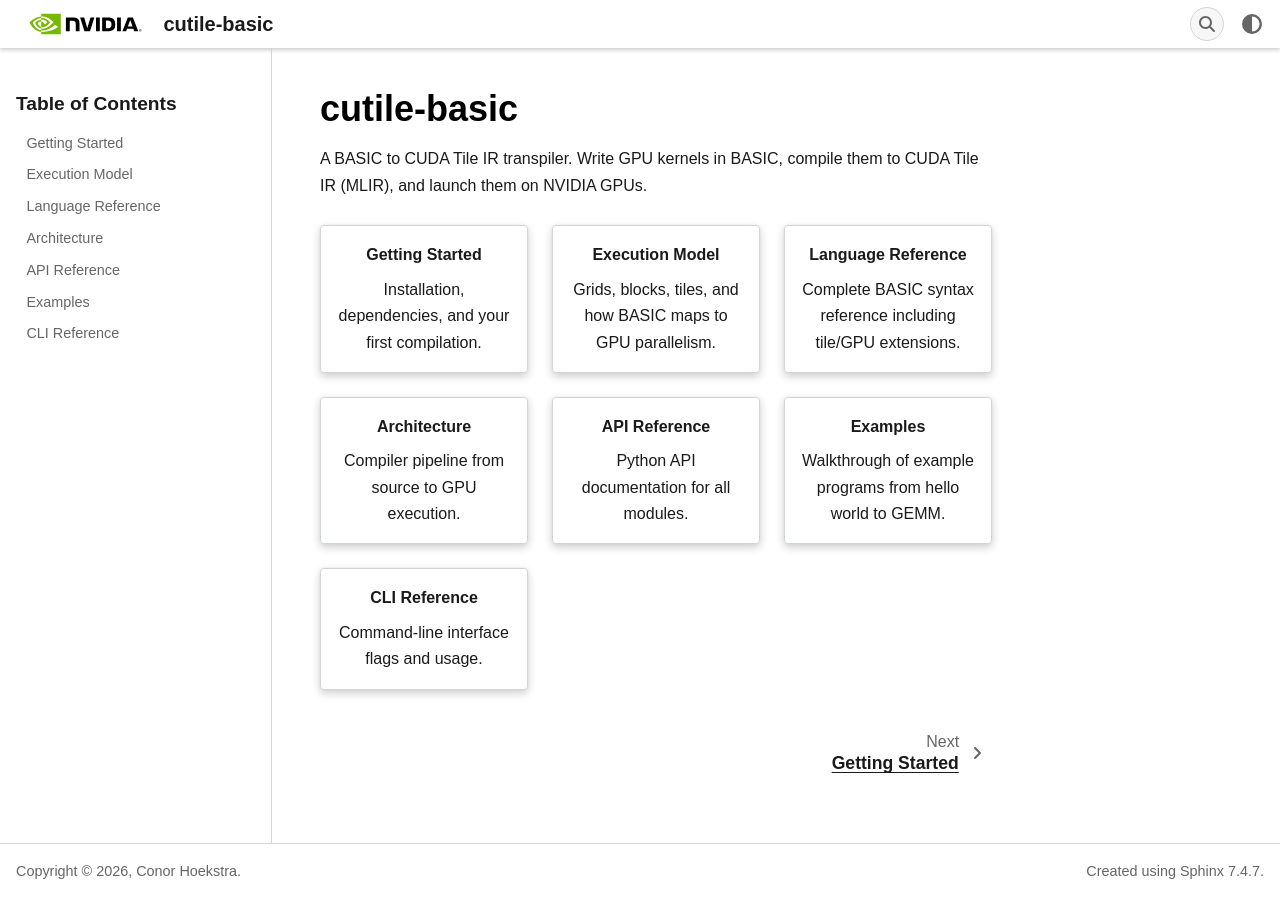
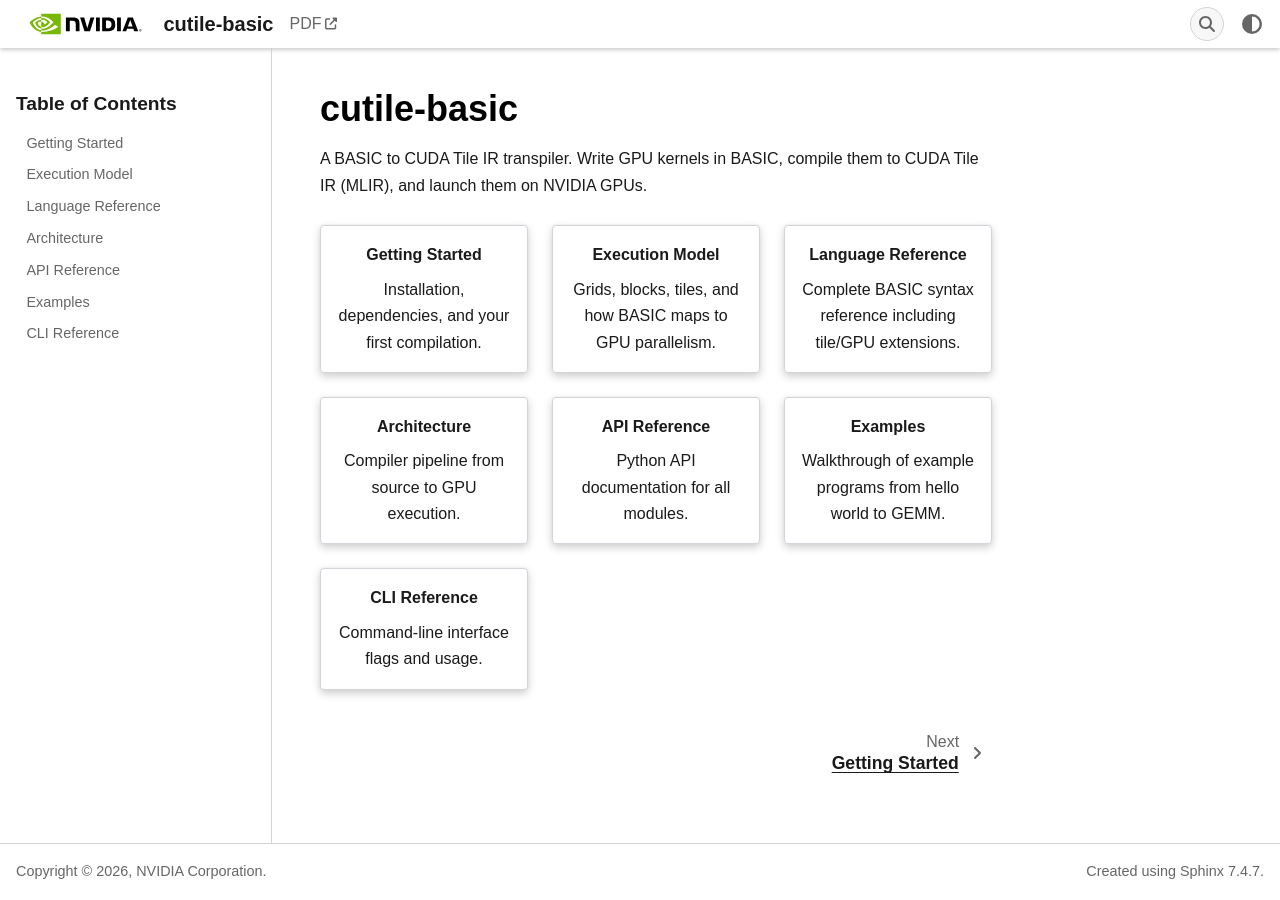
Before and after one commit to NVIDIA/cuda-tile, a Sphinx documentation site: the page built from docs/index.rst, in a window 1280 px wide. Built offline with Sphinx 7.4.7, drawn with Linux system fonts in a browser that asks for light colours; some web fonts are replaced; some of the changed lines change nothing that is shown.

Commit message:
:sparkles: add pdf guide

```diff
--- a/docs/conf.py
+++ b/docs/conf.py
@@ -8,8 +8,8 @@
 # -- Project information -----------------------------------------------------
 
 project = "cutile-basic"
-copyright = f"{datetime.now().year}, Conor Hoekstra"
-author = "Conor Hoekstra"
+copyright = f"{datetime.now().year}, NVIDIA Corporation"
+author = "NVIDIA Corporation"
 release = "0.1.0"
 
 # -- General configuration ---------------------------------------------------
@@ -33,16 +33,42 @@
 
 html_theme_options = {
     "icon_links": [],
+    "external_links": [
+        {"name": "PDF", "url": "_static/cutile-basic.pdf"},
+    ],
     "navigation_depth": 4,
     "show_toc_level": 2,
     "navbar_start": ["navbar-logo"],
-    "navbar_end": ["theme-switcher", "navbar-icon-links"],
+    "navbar_end": [
+        "theme-switcher",
+        "navbar-icon-links",
+    ],
     "footer_start": ["copyright"],
     "footer_end": ["sphinx-version"],
     "collapse_navigation": False,
 }
 
 html_static_path = ["_static"]
+
+# -- Options for LaTeX / PDF output ------------------------------------------
+
+latex_logo = os.path.join(os.path.abspath(".."), "graphic.jpg")
+
+latex_engine = "xelatex"
+latex_use_xindy = False
+
+latex_documents = [
+    ("index", "cutile-basic.tex", "cutile-basic Documentation",
+     author, "manual"),
+]
+
+latex_elements = {
+    "papersize": "letterpaper",
+    "pointsize": "11pt",
+    "extraclassoptions": "openany",
+}
+
+latex_domain_indices = False
 
 # -- Extension configuration -------------------------------------------------
 
--- a/docs/index.rst
+++ b/docs/index.rst
@@ -4,52 +4,54 @@
 A BASIC to CUDA Tile IR transpiler. Write GPU kernels in BASIC, compile them to
 CUDA Tile IR (MLIR), and launch them on NVIDIA GPUs.
 
-.. grid:: 1 2 2 3
-   :gutter: 4
-   :padding: 2 2 0 0
-   :class-container: sd-text-center
+.. only:: html
 
-   .. grid-item-card:: Getting Started
-      :link: getting_started
-      :link-type: doc
+   .. grid:: 1 2 2 3
+      :gutter: 4
+      :padding: 2 2 0 0
+      :class-container: sd-text-center
 
-      Installation, dependencies, and your first compilation.
+      .. grid-item-card:: Getting Started
+         :link: getting_started
+         :link-type: doc
 
-   .. grid-item-card:: Execution Model
-      :link: execution_model
-      :link-type: doc
+         Installation, dependencies, and your first compilation.
 
-      Grids, blocks, tiles, and how BASIC maps to GPU parallelism.
+      .. grid-item-card:: Execution Model
+         :link: execution_model
+         :link-type: doc
 
-   .. grid-item-card:: Language Reference
-      :link: language_reference
-      :link-type: doc
+         Grids, blocks, tiles, and how BASIC maps to GPU parallelism.
 
-      Complete BASIC syntax reference including tile/GPU extensions.
+      .. grid-item-card:: Language Reference
+         :link: language_reference
+         :link-type: doc
 
-   .. grid-item-card:: Architecture
-      :link: architecture
-      :link-type: doc
+         Complete BASIC syntax reference including tile/GPU extensions.
 
-      Compiler pipeline from source to GPU execution.
+      .. grid-item-card:: Architecture
+         :link: architecture
+         :link-type: doc
 
-   .. grid-item-card:: API Reference
-      :link: api
-      :link-type: doc
+         Compiler pipeline from source to GPU execution.
 
-      Python API documentation for all modules.
+      .. grid-item-card:: API Reference
+         :link: api
+         :link-type: doc
 
-   .. grid-item-card:: Examples
-      :link: examples
-      :link-type: doc
+         Python API documentation for all modules.
 
-      Walkthrough of example programs from hello world to GEMM.
+      .. grid-item-card:: Examples
+         :link: examples
+         :link-type: doc
 
-   .. grid-item-card:: CLI Reference
-      :link: cli
-      :link-type: doc
+         Walkthrough of example programs from hello world to GEMM.
 
-      Command-line interface flags and usage.
+      .. grid-item-card:: CLI Reference
+         :link: cli
+         :link-type: doc
+
+         Command-line interface flags and usage.
 
 .. toctree::
    :maxdepth: 2
```
Also changed, not shown: 1 other file.
